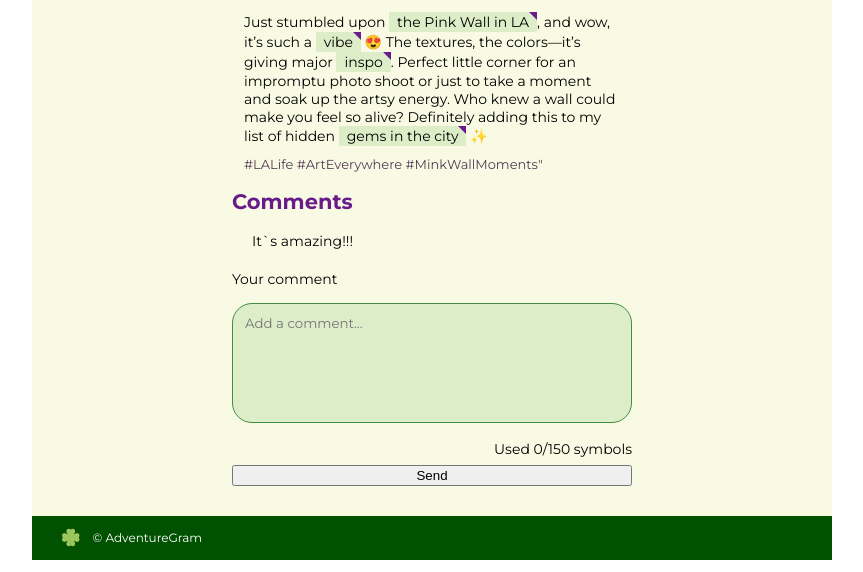
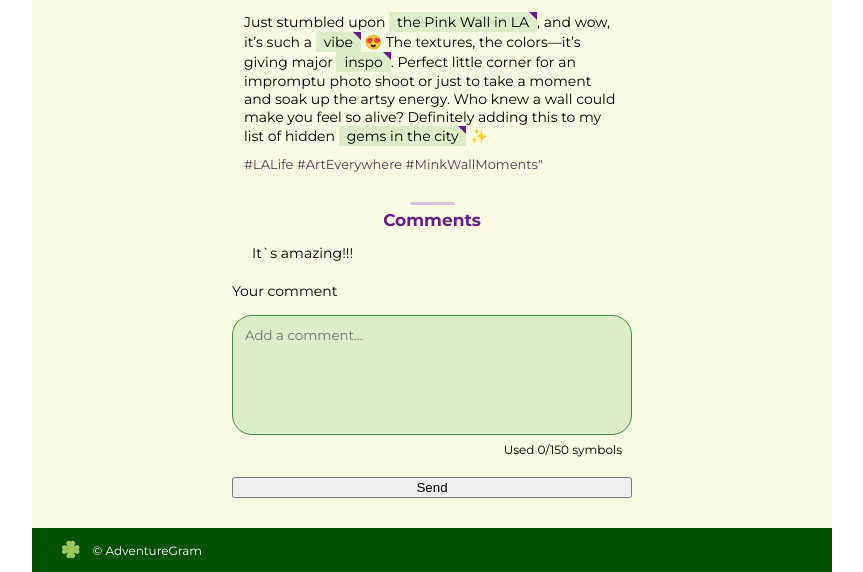
Before and after one commit to HelenVirtanen/adventure-gram, a plain HTML site: page index.html in a window 1280 px wide. Shown: the part 589-1161 px from the top of the page, without its empty margins (208-1071 px from the left). Drawn offline with Linux system fonts and the light colour scheme; a web font is replaced by a local one.

Commit message:
Comments title style

```diff
--- a/css/style.css
+++ b/css/style.css
@@ -150,6 +150,7 @@ i.fa-heart:hover {
 .post__text--hashtags {
     color:#533b56;
     font-size: 13px;
+    margin-bottom: 30px;
 }
 
 .news-description {
@@ -231,7 +232,20 @@ i.fa-heart:hover {
   /* Comments */
 
   .comments__title {
+    margin-top: 0;
+    font-size: 17px;
     color: #681b8a;
+    text-align: center;
+  }
+
+  .comments__title::before {
+    content: "";
+    display: block;
+    width: 45px;
+    height: 3px;
+    background-color: #dac4dd;
+    border-radius: 5px;
+    margin: 0 auto 5px;
   }
 
   .comments__list {
@@ -253,7 +267,7 @@ i.fa-heart:hover {
   .comment__area {
     height: 120px;
     resize: none;
-    margin-bottom: 10px;
+    margin-bottom: 2px;
     padding: 7px 12px;
     line-height: 24px;
     border-radius: 20px;
@@ -267,8 +281,10 @@ i.fa-heart:hover {
   .text__counter {
     display: inline-block;
     vertical-align: baseline;
-    padding: 7px 0;
+    padding: 5px 10px;
     margin-left: auto;
+    margin-bottom: 15px;
+    font-size: 12px;
   }
 
   .comment__form.warning .comment__label {
```
